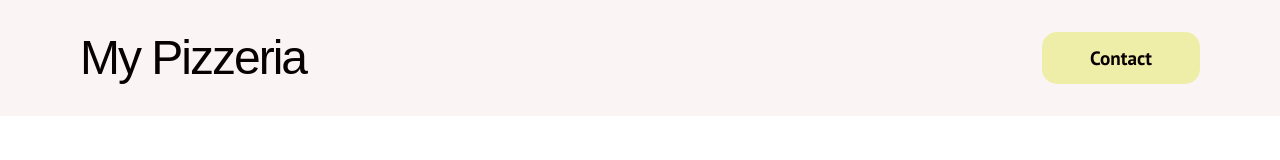
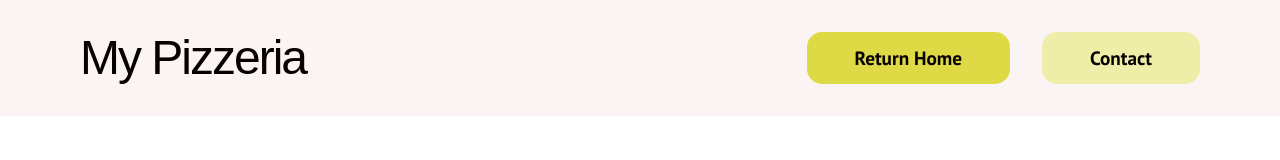
Before and after one commit to MewKay/restaurant-page, a website built with webpack: page dist/index.html in a window 1280 px wide. Both pictures are taken after a click on the button "Menu". Built offline with nearby package versions, Linux system fonts and the light colour scheme; a web font is replaced by a local one.

Commit message:
Add a return home button to the menu and the contact page

```diff
--- a/src/contact.js
+++ b/src/contact.js
@@ -1,4 +1,5 @@
 import { createHeader } from "./header";
+import { addHomeButton } from "./homeButton";
 import { addMenuButton } from "./menuButton";
 
 const ContactPage = () => {
@@ -15,6 +16,7 @@ const ContactPage = () => {
 const createContactHeader = () => {
   const contactHeader = createHeader();
 
+  addHomeButton(contactHeader);
   addMenuButton(contactHeader);
 
   return contactHeader;
--- a/src/homeButton.js
+++ b/src/homeButton.js
@@ -0,0 +1,24 @@
+import { Homepage } from "./home";
+
+const createHomeButton = () => {
+  const homeButton = document.createElement("button");
+  homeButton.classList.add("btn-home");
+  homeButton.innerText = "Return Home";
+  homeButton.addEventListener("click", displayHomePage);
+  return homeButton;
+}
+
+const addHomeButton = (headerContainer) => {
+  headerContainer.getSectionButton().appendChild(createHomeButton());
+  return headerContainer;
+}
+
+const displayHomePage = () => {
+  const mainContainer = document.querySelector("#content");
+  mainContainer.innerText = "";
+  mainContainer.appendChild(Homepage());
+}
+
+export {
+  addHomeButton
+};
--- a/src/menu.js
+++ b/src/menu.js
@@ -1,5 +1,6 @@
 import { createHeader } from "./header";
 import { addContactButton } from "./contactButton";
+import { addHomeButton } from "./homeButton";
 
 const MenuPage = () => {
   const menuContainer = document.createElement("div");
@@ -15,6 +16,7 @@ const MenuPage = () => {
 const createMenuHeader = () => {
   const menuHeader = createHeader();
 
+  addHomeButton(menuHeader);
   addContactButton(menuHeader);
 
   return menuHeader;
--- a/src/style.css
+++ b/src/style.css
@@ -109,6 +109,10 @@ header {
   background-color: var(--secondary);
 }
 
+.btn-home {
+  background-color: var(--accent);
+}
+
 .presentation,
 .credits > p,
 .credits > p > a {
```
Also changed, not shown: dist/main.js.
